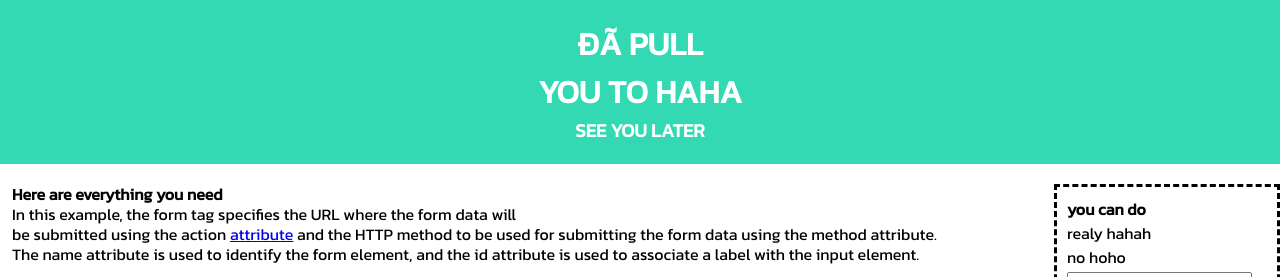
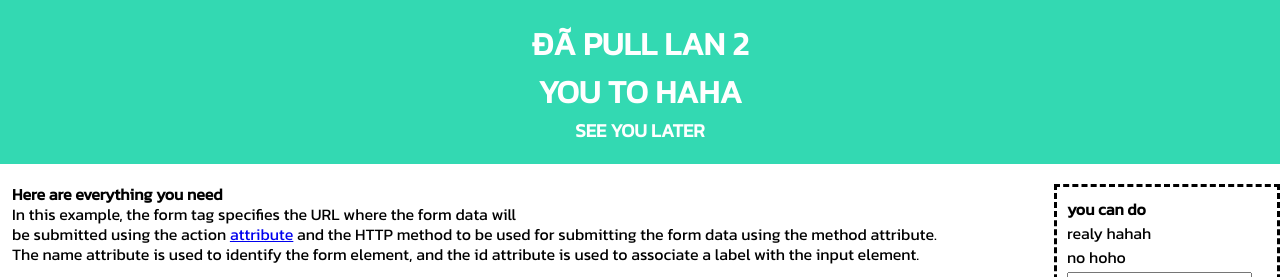
Before and after one commit to HyHy1506/first-web, a plain HTML site: page index.html in a window 1280 px wide. Shown: the top 277 px of the page. Drawn offline with Linux system fonts and the light colour scheme.

Commit message:
add lan 2

```diff
--- a/index.html
+++ b/index.html
@@ -10,7 +10,8 @@
   <body>
     <div id="top">
       <h1 >
-      đã pull
+      đã pull lan 2
+
     </h1>
        <h1 >
 
```
